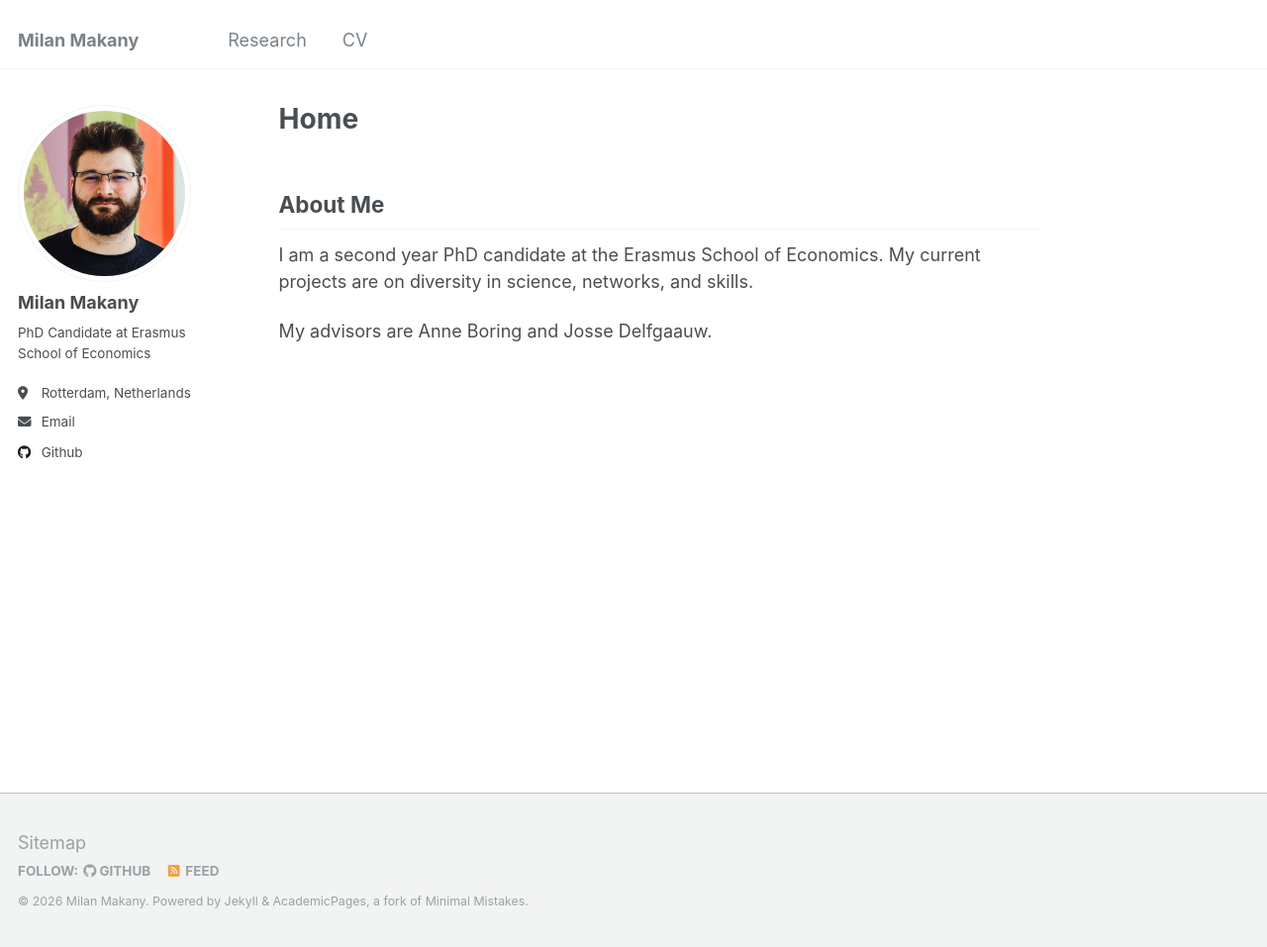
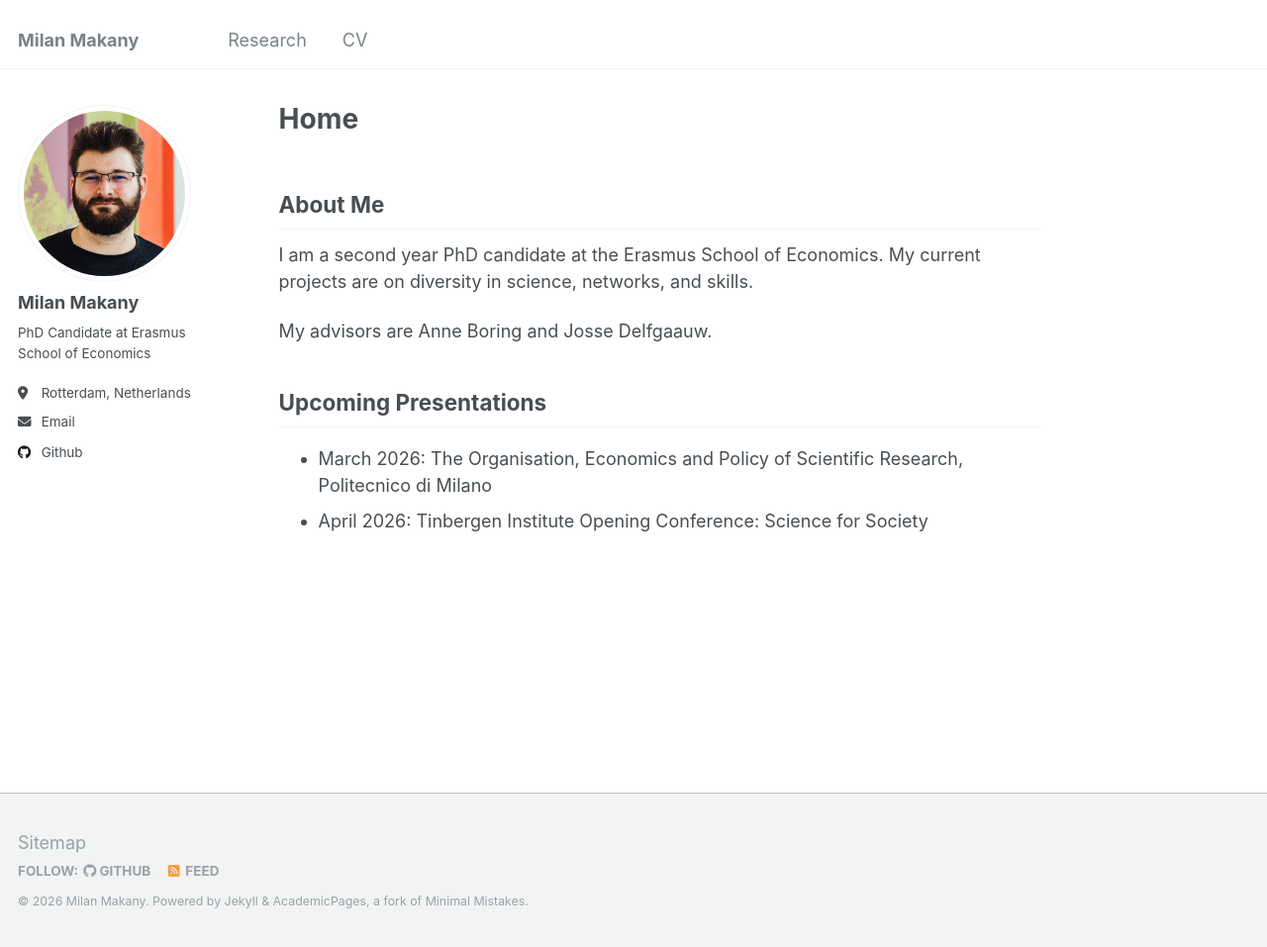
Before and after one commit to makany-milan/makany-milan.github.io, a Jekyll site: the page built from _pages/about.md, in a window 1280 px wide and 957 px high. Shown: the whole window at 99% size. Built offline with Jekyll 4.4.1, drawn with Linux system fonts in a browser that asks for light colours.

Commit message:
update feb2026

```diff
--- a/_pages/about.md
+++ b/_pages/about.md
@@ -14,3 +14,7 @@ My current projects are on diversity in science, networks, and skills.
 
 
 My advisors are Anne Boring and Josse Delfgaauw.
+
+## Upcoming Presentations
+- March 2026: The Organisation, Economics and Policy of Scientific Research, Politecnico di Milano
+- April 2026: Tinbergen Institute Opening Conference: Science for Society
```
Also changed, not shown: _pages/cv.md (+2 -1 lines), 1 other file.
